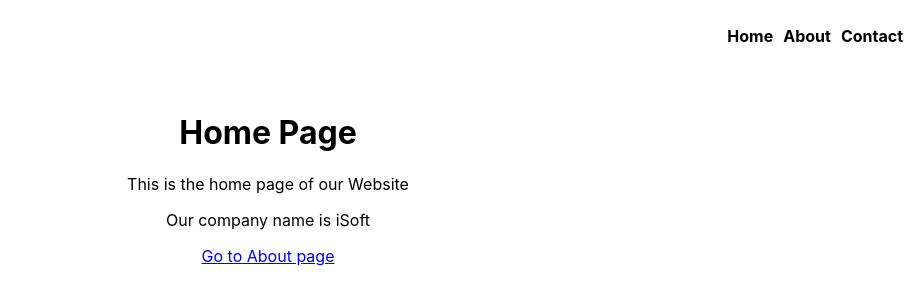
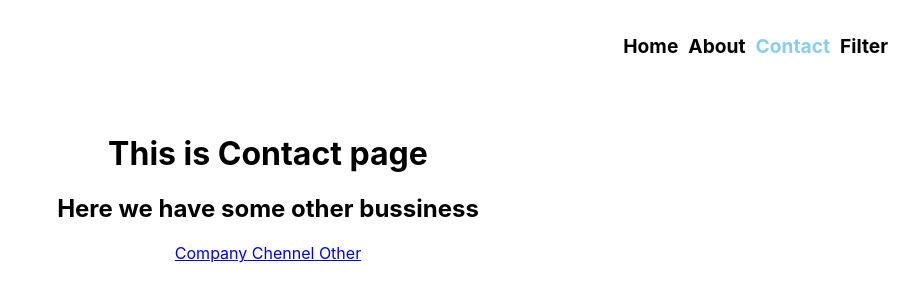
Before and after one commit to Hridoy8132/React-Router-v6, a React (Create React App) app: page /contact in a window 1280 px wide. Before the commit this address led to /. Shown: the top 304 px of the page, without its empty margins (372-1280 px from the left). Built offline with nearby package versions, Linux system fonts and the light colour scheme.

Commit message:
Lec-6 to 9(Including Nested Routing)

```diff
--- a/src/App.css
+++ b/src/App.css
@@ -12,7 +12,13 @@
 .navbar{
   text-align: right;
   font-weight: bold;
+  padding: 5px 15px;
+  font-size: larger;
 
+}
+
+.navbar .active{
+  color: skyblue;
 }
 .navbar li{
   display: inline-block;
--- a/src/App.js
+++ b/src/App.js
@@ -89,7 +89,12 @@
 import NavBar from './component/NavBar';
 import Page404 from './component/Page404';
 import './App.css';
-import User from './component/lec-4-params';
+import User from './component/User';
+import Filter from './component/Filter';
+import Contact from './component/Contact';
+import Company from './component/Company';
+import Chennel from './component/Chennel';
+import Other from './component/Other';
 
 function App() {
   return (
@@ -100,8 +105,16 @@
         <Route path="/" element={<Home/>} />
         <Route path="/about" element={<About/>} />
         {/* <Route path="/*" element={<Page404/>} /> */}
-        <Route path="/user/:name" element={<lec-4-params/>} />
+        <Route path="/user/:name" element={<User/>} />
         <Route path="/*" element={<Navigate to = "/" />} />
+        <Route path="/filter" element={<Filter/>} />
+        <Route path="/contact/" element={<Contact/>} >
+          <Route path="company" element={<Company/>} />
+          <Route path="chennel" element={<Chennel/>} />
+          <Route path="other " element={<Other />} />
+
+         </Route>
+
 
       </Routes>
       </BrowserRouter>
@@ -111,4 +124,4 @@
 }
 
 export default App;
-// lec-3 start (page not fount)
+// Lec-4 End Dynamic routing with params
--- a/src/component/About.js
+++ b/src/component/About.js
@@ -1,4 +1,5 @@
 // React-router start lec-1 & 2
+// Lec-5 Navbar style working on this page and Navbar page.
 import React from 'react'
 import { Link } from 'react-router-dom';
 
@@ -10,9 +11,11 @@
         <p> Here we learning web development </p>
         <Link to="/"> Go to Home  page </Link>
         <br />
-        <Link to="/user/haider"> This is Haider page </Link>
+        <Link to="/User/haider"> This is Haider page </Link>
          <br />
-        <Link to="/user/preter">This is Peter page </Link>
+        <Link to="/User/preter">This is Preter page </Link>
+        <br />
+        <Link to="/filter">Filter Page </Link>
     </div>
   )
 }
--- /dev/null
+++ b/src/component/Chennel.js
@@ -0,0 +1,13 @@
+import React from 'react'
+
+ function Chennel() {
+  return (
+    <div>
+        <h1> This is Channel  page </h1>
+        <h2> Here we have some other bussiness </h2>
+
+    </div>
+  )
+}
+
+export default Chennel;
--- /dev/null
+++ b/src/component/Company.js
@@ -0,0 +1,13 @@
+import React from 'react'
+
+ function Company() {
+  return (
+    <div>
+        <h1> This is Company page </h1>
+        <h2> Here is our company Information </h2>
+
+    </div>
+  )
+}
+
+export default Company;
--- /dev/null
+++ b/src/component/Contact.js
@@ -0,0 +1,18 @@
+import React from 'react'
+import { Link, Outlet } from 'react-router-dom';
+
+ function Contact() {
+  return (
+    <div>
+        <h1> This is Contact page </h1>
+        <h2> Here we have some other bussiness </h2>
+        <Link to = "company"> Company</Link>
+        <Link to = "chennel"> Chennel</Link>
+        <Link to = "other"> Other </Link>
+        <Outlet/>
+
+    </div>
+  )
+}
+
+export default Contact;
--- /dev/null
+++ b/src/component/Filter.js
@@ -0,0 +1,23 @@
+
+import { useSearchParams } from 'react-router-dom';
+
+ function Filter() {
+    const [searchParams,setSearchParams] = useSearchParams();
+    // console.warn(searchParams.get('age'))
+    // console.warn(searchParams.get('city'))
+    const age = searchParams.get('age');
+    const city  = searchParams.get('city');
+
+    console.warn(age);
+  return (
+    <div>
+        <h1> This is Filter Page </h1>
+        <h2> Age is  : {age} </h2>
+        <h2> City is  : {city} </h2>
+        <button onClick={()=>setSearchParams({age:40, })}> Set Age is Query Params  </button>
+
+
+    </div>
+  )
+}
+export default Filter;
--- a/src/component/Home.js
+++ b/src/component/Home.js
@@ -1,14 +1,25 @@
 // React-router start lec-1&2
 import React from 'react'
-import { Link } from 'react-router-dom';
+import { Link, useNavigate } from 'react-router-dom';
 
  function Home() {
+  const navigate = useNavigate();
+  const navToPage =(url )=>{
+    navigate(url)
+
+  }
+
   return (
     <div>
-        <h1> Home Page </h1>
+        <h1>Home Page </h1>
         <p> This is the home page of our Website </p>
         <p> Our company name is iSoft </p>
         <Link to="/about"> Go to About page </Link>
+        <br/>
+        <br/>
+        <button onClick={ ()=>  navToPage('/about')}> Go to About page </button> <br/>
+        <br/>
+        <button onClick={ ()=>  navToPage('/filter')}> Go to Filter page </button>
 
     </div>
   )
--- a/src/component/NavBar.js
+++ b/src/component/NavBar.js
@@ -1,6 +1,6 @@
 // React-router lec-2 (Links,NabBar,Anchor Tag)
 // Lec-5 Replace link to Navlink and design Navbar.
-import { Link,NavLink } from "react-router-dom";
+import { Link, NavLink } from "react-router-dom";
 
 function NavBar() {
   return (
@@ -9,6 +9,7 @@
         <li> <NavLink className ="nablink" to="/"> Home</NavLink> </li>
         <li> <NavLink className ="nablink" to="/about"> About </NavLink>  </li>
         <li> <NavLink className ="nablink" to="/contact"> Contact </NavLink> </li>
+        <li> <NavLink className ="nablink" to="/filter"> Filter </NavLink> </li>
       </ul>
 
 
--- /dev/null
+++ b/src/component/Other.js
@@ -0,0 +1,14 @@
+import React from 'react'
+
+ function Other () {
+  return (
+    <div>
+        <h1> This is Other  page </h1>
+        <h2> Here is our other page's  Information </h2>
+
+
+    </div>
+  )
+}
+
+export default Other;
```
Also changed, not shown: src/component/User.js (renamed from src/component/lec-4-params.js).
